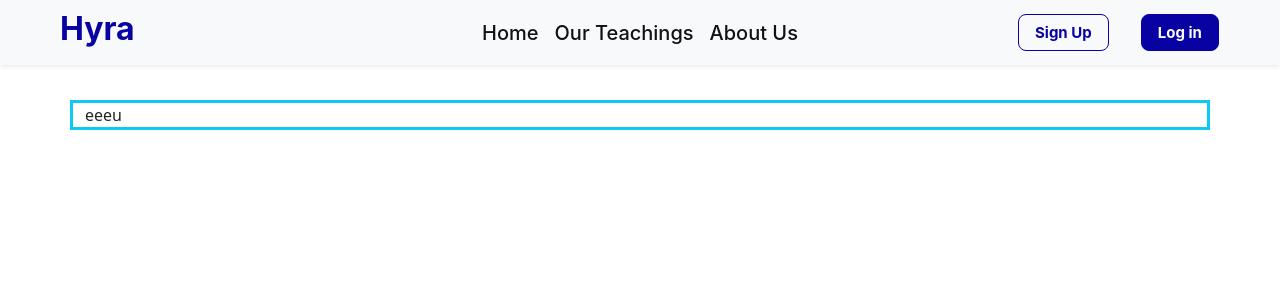
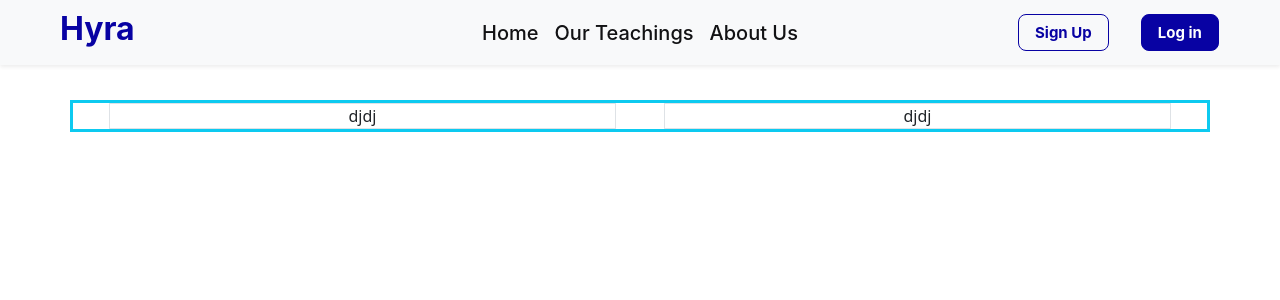
Before and after one commit to Oluwafemi-John1/Hyra-App, a React (Vite) app: page /ourteachings in a window 1280 px wide. Shown: the top 300 px of the page. Built offline with nearby package versions, Linux system fonts and the light colour scheme.

Commit message:
Refactor Ourteachings component to display two columns

```diff
--- a/src/components/Ourteachings.jsx
+++ b/src/components/Ourteachings.jsx
@@ -5,7 +5,12 @@ const Ourteachings = () => {
     return (
         <>
             <Navbar/>
-            <div className="container border border-3 border-info teach">eeeu</div>
+            <div className="container border text-center border-3 border-info teach">
+                <div className="row mx-auto">
+                    <div className="col-lg col-md col-12 border mx-lg-4 mx-md-2 mx-1">djdj</div>
+                    <div className="col-lg col-md col-12 border mx-lg-4 mx-md-2 mx-1">djdj</div>
+                </div>
+            </div>
         </>
     )
 }
```
